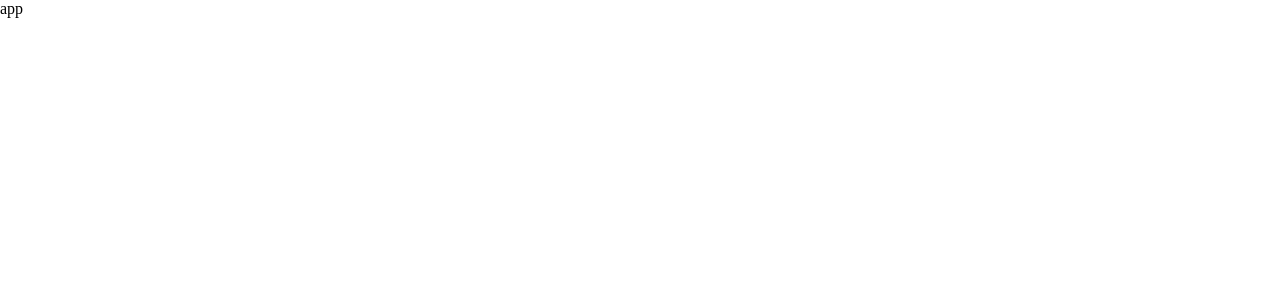
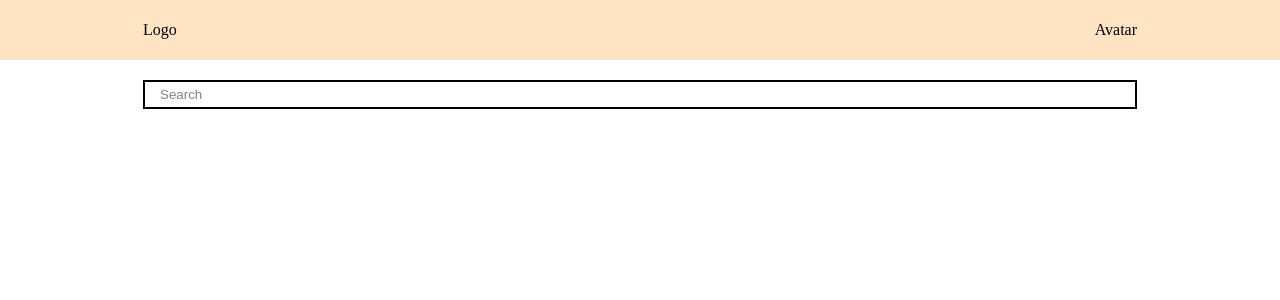
Before and after one commit to kestenbaum/test-users-api, a React (Vite) app: page / in a window 1280 px wide. Shown: the top 300 px of the page. Built offline with nearby package versions, Linux system fonts and the light colour scheme.

Commit message:
update app

```diff
--- a/src/App.tsx
+++ b/src/App.tsx
@@ -1,7 +1,15 @@
+import Header from "./components/header/Header";
+import Search from "./components/search/Search";
+import Wrapper from "./components/wrapper/Wrapper";
+
+
 function App() {
   return (
     <>
-     app
+     <Header />
+     <Wrapper>
+        <Search/>
+     </Wrapper>
     </>
   )
 }
--- a/src/components/header/Header.module.css
+++ b/src/components/header/Header.module.css
@@ -6,3 +6,10 @@
     right: 0;
     background-color: bisque;
 }
+
+.wrapper {
+    height: 60px;
+    display: flex;
+    justify-content: space-between;
+    align-items: center;
+}
--- a/src/components/header/Header.tsx
+++ b/src/components/header/Header.tsx
@@ -5,7 +5,10 @@ const Header:FC = () => {
   return (
     <header className={style.header}>
         <div className="container">
-
+            <header className={style.wrapper}>
+                <a href="#">Logo</a>
+                <a href="#">Avatar</a>
+            </header>
         </div>
     </header>
   )
--- a/src/index.css
+++ b/src/index.css
@@ -3,3 +3,15 @@
   padding: 0;
   box-sizing: border-box;
 }
+
+a {
+  text-decoration: none;
+  color: black;
+}
+
+.container {
+  width: 100%;
+  max-width: 1024px;
+  padding: 0 15px;
+  margin: auto;
+}
```
